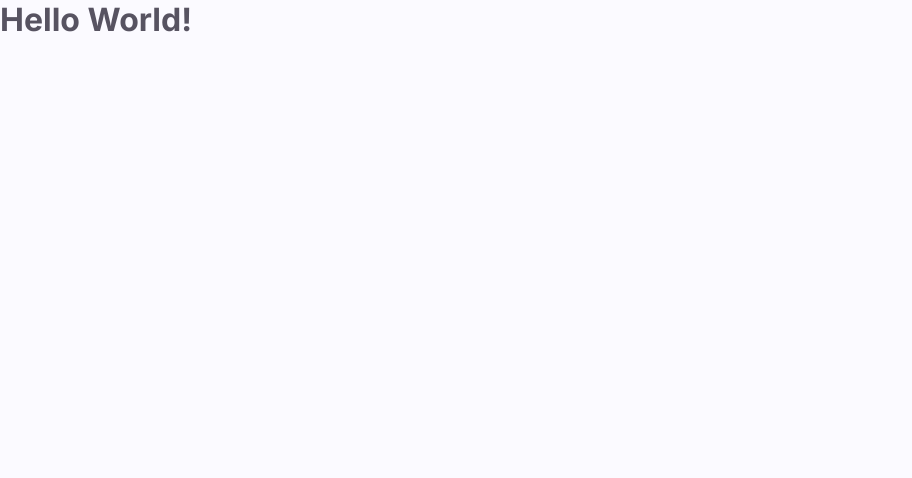
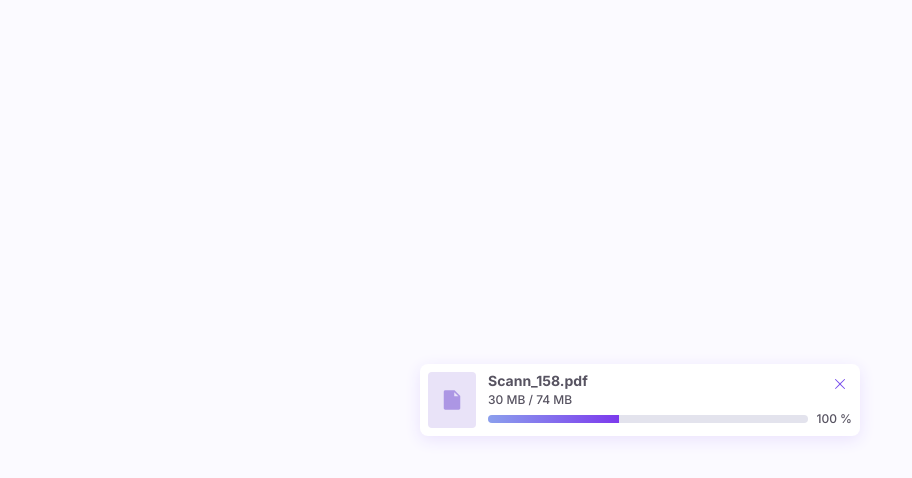
Before and after one commit to IgoCarvalho/bora-codar, a Vue app in the folder 14-file-uploader/: page / in a window 1280 px wide. Shown: the top 478 px of the page, without its empty margins (0-912 px from the left). Built offline with nearby package versions, Linux system fonts and the light colour scheme.

Commit message:
✨ create FileUpload component

```diff
--- a/14-file-uploader/src/App.vue
+++ b/14-file-uploader/src/App.vue
@@ -1,5 +1,8 @@
-<script setup lang="ts"></script>
+<script setup lang="ts">
+import HomePage from './pages/HomePage.vue';
+
+</script>
 
 <template>
-  <h1>Hello World!</h1>
+  <HomePage />
 </template>
--- /dev/null
+++ b/14-file-uploader/src/components/FileUpload.vue
@@ -0,0 +1,135 @@
+<script setup lang="ts">
+import { computed } from 'vue'
+
+import FileIcon from './icons/FileIcon.vue'
+import XIcon from './icons/XIcon.vue'
+
+type FileUploadProps = {
+  title: string
+  totalSize: number
+  uploadedSize: number
+}
+
+const props = defineProps<FileUploadProps>()
+
+function handleCancel() {
+  console.log('Cancelling upload')
+}
+
+const uploadProgress = computed(() => {
+  const progress = (100 * props.uploadedSize) / props.totalSize
+  return Math.round(progress)
+})
+</script>
+
+<template>
+  <div class="file">
+    <button type="button" class="cancel__button" title="Cancelar" @click="handleCancel">
+      <XIcon />
+    </button>
+
+    <div class="file__icon">
+      <FileIcon />
+    </div>
+    <div class="file__content">
+      <div class="file__info">
+        <strong class="file__title">{{ title }}</strong>
+        <span class="file__size">{{ uploadedSize }} MB / {{ totalSize }} MB</span>
+      </div>
+      <div class="file__progress">
+        <div class="progress">
+          <div class="progress__bar" :style="{ width: `${uploadProgress}%` }"></div>
+        </div>
+        <span class="progress__value">100 %</span>
+      </div>
+    </div>
+  </div>
+</template>
+
+<style scoped lang="scss">
+.file {
+  background-color: #fff;
+  border-radius: 8px;
+  padding: 8px;
+  box-shadow: 0px 4px 16px #eae2fd;
+  display: flex;
+  gap: 12px;
+  position: relative;
+  font-style: italic;
+
+  .cancel__button {
+    display: flex;
+    background-color: #fff;
+    position: absolute;
+    border: none;
+    border-radius: 4px;
+    right: 8px;
+    top: 8px;
+
+    &:hover {
+      background-color: #e9e3f8;
+      cursor: pointer;
+    }
+  }
+
+  .file__icon {
+    background-color: #e9e3f8;
+    border-radius: 4px;
+    display: flex;
+    align-items: center;
+    justify-content: center;
+    min-width: 48px;
+    min-height: 56px;
+  }
+
+  .file__content {
+    width: 100%;
+    display: flex;
+    flex-direction: column;
+    gap: 4px;
+  }
+
+  .file__info {
+    display: flex;
+    flex-direction: column;
+    gap: 2px;
+
+    .file__title {
+      font-size: 14px;
+      font-weight: 700;
+      line-height: 130%;
+    }
+
+    .file__size {
+      font-size: 12px;
+      font-weight: 500;
+    }
+  }
+
+  .file__progress {
+    display: flex;
+    align-items: center;
+    gap: 8px;
+
+    .progress {
+      flex: 1;
+      height: 8px;
+      background-color: #e3e3ed;
+      border-radius: 20px;
+      overflow: hidden;
+
+      .progress__bar {
+        background: linear-gradient(90deg, rgba(58, 97, 237, 0.52) 0%, #7c3aed 100%);
+        height: 100%;
+      }
+    }
+
+    .progress__value {
+      font-size: 12px;
+      font-weight: 500;
+      min-width: 32px;
+      text-align: center;
+    }
+  }
+}
+</style>
--- /dev/null
+++ b/14-file-uploader/src/components/icons/FileIcon.vue
@@ -0,0 +1,8 @@
+<template>
+  <svg width="24" height="24" viewBox="0 0 24 24" fill="none" xmlns="http://www.w3.org/2000/svg">
+    <path
+      d="M20.0306 7.71938L14.7806 2.46938C14.7109 2.39975 14.6282 2.34454 14.5371 2.3069C14.4461 2.26926 14.3485 2.24992 14.25 2.25H5.25C4.85218 2.25 4.47064 2.40804 4.18934 2.68934C3.90804 2.97064 3.75 3.35218 3.75 3.75V20.25C3.75 20.6478 3.90804 21.0294 4.18934 21.3107C4.47064 21.592 4.85218 21.75 5.25 21.75H18.75C19.1478 21.75 19.5294 21.592 19.8107 21.3107C20.092 21.0294 20.25 20.6478 20.25 20.25V8.25C20.2501 8.15148 20.2307 8.05391 20.1931 7.96286C20.1555 7.87182 20.1003 7.78908 20.0306 7.71938ZM14.25 8.25V4.125L18.375 8.25H14.25Z"
+      fill="#AC96E4"
+    />
+  </svg>
+</template>
--- /dev/null
+++ b/14-file-uploader/src/components/icons/XIcon.vue
@@ -0,0 +1,8 @@
+<template>
+  <svg width="24" height="24" viewBox="0 0 24 24" fill="none" xmlns="http://www.w3.org/2000/svg">
+    <path
+      d="M16.8538 16.1462C16.9002 16.1927 16.9371 16.2479 16.9622 16.3085C16.9873 16.3692 17.0003 16.4343 17.0003 16.5C17.0003 16.5657 16.9873 16.6307 16.9622 16.6914C16.9371 16.7521 16.9002 16.8073 16.8538 16.8537C16.8073 16.9002 16.7521 16.9371 16.6915 16.9622C16.6308 16.9873 16.5657 17.0003 16.5 17.0003C16.4343 17.0003 16.3693 16.9873 16.3086 16.9622C16.2479 16.9371 16.1927 16.9002 16.1463 16.8537L12 12.7069L7.85375 16.8537C7.75993 16.9476 7.63269 17.0003 7.5 17.0003C7.36732 17.0003 7.24007 16.9476 7.14625 16.8537C7.05243 16.7599 6.99973 16.6327 6.99973 16.5C6.99973 16.3673 7.05243 16.2401 7.14625 16.1462L11.2931 12L7.14625 7.85375C7.05243 7.75993 6.99973 7.63268 6.99973 7.5C6.99973 7.36732 7.05243 7.24007 7.14625 7.14625C7.24007 7.05243 7.36732 6.99972 7.5 6.99972C7.63269 6.99972 7.75993 7.05243 7.85375 7.14625L12 11.2931L16.1463 7.14625C16.2401 7.05243 16.3673 6.99972 16.5 6.99972C16.6327 6.99972 16.7599 7.05243 16.8538 7.14625C16.9476 7.24007 17.0003 7.36732 17.0003 7.5C17.0003 7.63268 16.9476 7.75993 16.8538 7.85375L12.7069 12L16.8538 16.1462Z"
+      fill="#794FED"
+    />
+  </svg>
+</template>
--- /dev/null
+++ b/14-file-uploader/src/pages/HomePage.vue
@@ -0,0 +1,22 @@
+<script setup lang="ts">
+import FileUpload from '@/components/FileUpload.vue'
+</script>
+
+<template>
+  <main class="container">
+    <FileUpload title="Scann_158.pdf" :totalSize="74" :uploadedSize="30" />
+  </main>
+</template>
+
+<style scoped>
+
+.container {
+  width: 100%;
+  min-height: 100vh;
+  max-width: 440px;
+  margin: auto;
+  display: flex;
+  justify-content: center;
+  flex-direction: column;
+}
+</style>
```
